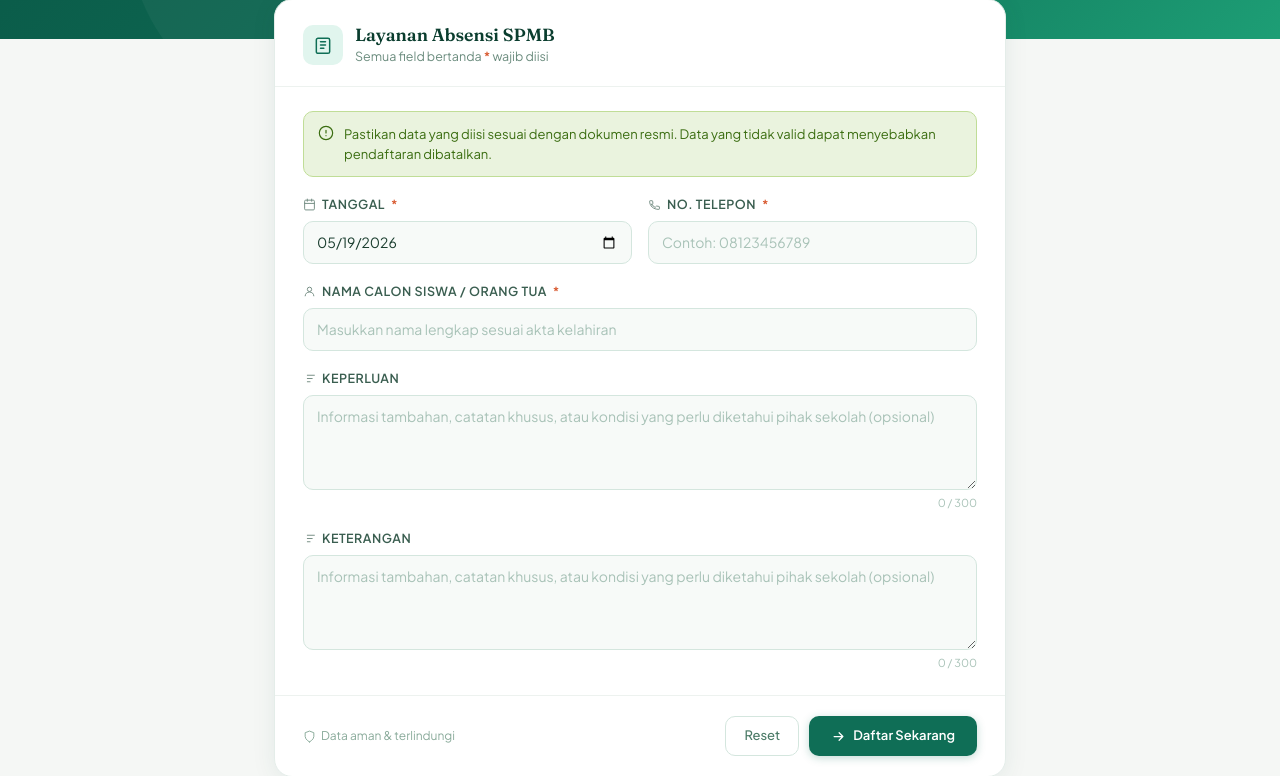
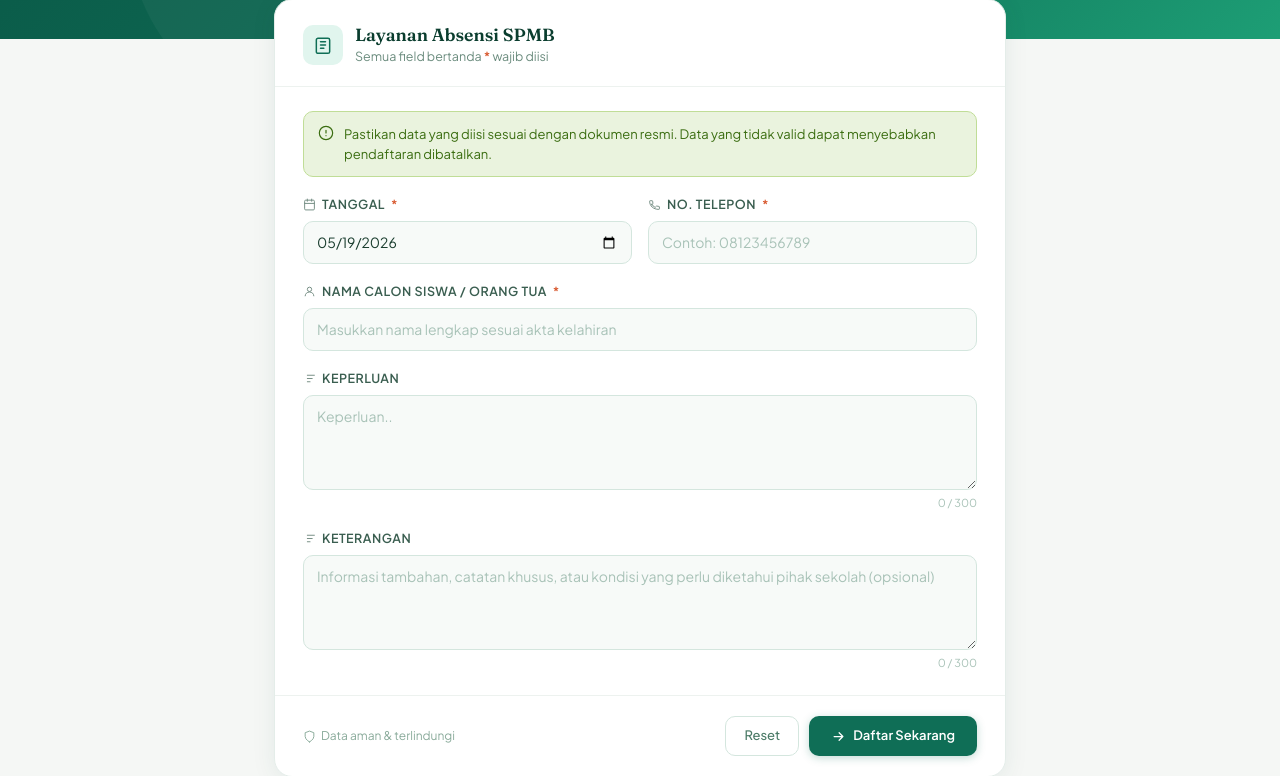
Before and after one commit to ahmadAndika2011/digital-book-smpn-287-jakarta, a Flask app: page /layanan-ppdb in a window 1280 px wide. Shown: the part 547-1323 px from the top of the page. Run offline with Flask 3, Linux system fonts and the light colour scheme; parts of the project's set-up code (start-up, migrations or seed data) failed here and were passed over; some libraries are stand-ins or nearby versions.

Commit message:
fixed issue

```diff
--- a/website/templates/layanan-ppdb.html
+++ b/website/templates/layanan-ppdb.html
@@ -421,7 +421,7 @@
               </svg>
               KEPERLUAN
             </label>
-            <textarea id="keperluan" name="keperluan" class="field-input" placeholder="Informasi tambahan, catatan khusus, atau kondisi yang perlu diketahui pihak sekolah (opsional)" maxlength="300"></textarea>
+            <textarea id="keperluan" name="keperluan" class="field-input" placeholder="Keperluan.." maxlength="300"></textarea>
             <div class="char-counter" id="keperluan-count">0 / 300</div>
           </div>
 
```
